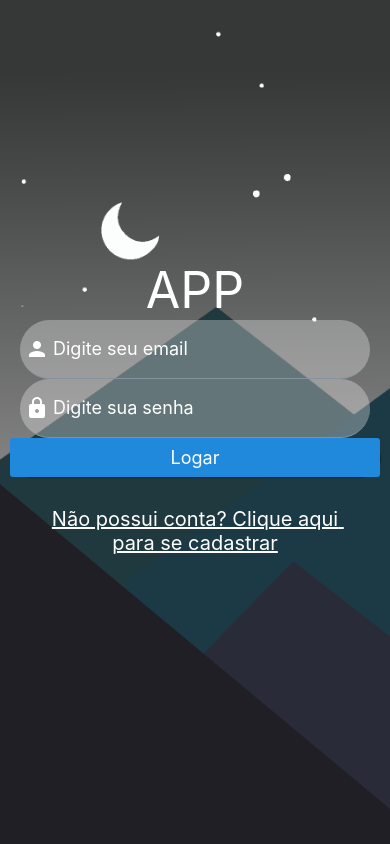
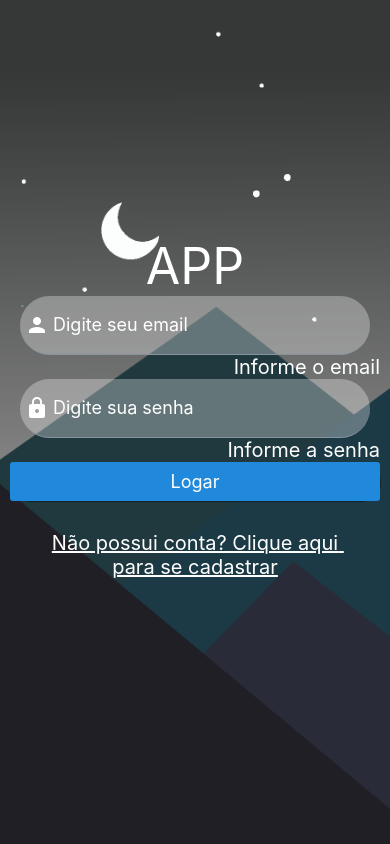
Before and after one commit to CarlosWGama/aula-react-native-expo-44, a React Native app: screen / in a window 390 px wide. Both pictures are taken after a click on the button "Logar". Built offline with nearby package versions, Linux system fonts and the light colour scheme.

Commit message:
Formulário

```diff
--- a/package.json
+++ b/package.json
@@ -10,14 +10,17 @@
     "eject": "expo eject"
   },
   "dependencies": {
+    "@types/yup": "^0.29.13",
     "expo": "~44.0.0",
     "expo-status-bar": "~1.2.0",
+    "formik": "^2.2.9",
     "react": "17.0.1",
     "react-dom": "17.0.1",
     "react-native": "0.64.3",
     "react-native-elements": "^3.4.2",
     "react-native-safe-area-context": "^3.3.2",
-    "react-native-web": "0.17.1"
+    "react-native-web": "0.17.1",
+    "yup": "^0.32.11"
   },
   "devDependencies": {
     "@babel/core": "^7.12.9",
--- a/src/screens/login/index.tsx
+++ b/src/screens/login/index.tsx
@@ -1,8 +1,10 @@
+import { Formik } from 'formik';
 import * as React from 'react';
-import { View, Text, ImageBackground, StyleSheet } from 'react-native';
+import { View, Text, ImageBackground, StyleSheet, ActivityIndicator } from 'react-native';
 import { Button, Input } from 'react-native-elements';
 import bg from './../../assets/imgs/background.png';
 import { InputRound } from './input';
+import * as Yup from 'yup';
 
 export interface LoginScreenProps {
 }
@@ -12,21 +14,46 @@ export function LoginScreen (props: LoginScreenProps) {
     const [email, setEmail] = React.useState('');
     const [senha, setSenha] = React.useState('');
 
+    //Função que exibe o login
+    const logar = async (dados) => {
+        console.log(dados)
+
+        await new Promise((resolve) => setTimeout(resolve, 3000))
+
+        if (dados.email == "teste@teste.com" && dados.senha == "123456")
+            console.log('Logado com sucesso');
+        else
+            console.log('Email ou senha incorreto');
+    }
+
     return (
         <ImageBackground source={bg} style={styles.background}>
-            <View style={styles.container}>
-                <Text style={styles.logo}>APP</Text>
+            <Formik
+                initialValues={{email, senha}}
+                validationSchema={Yup.object({
+                    email: Yup.string().required('Informe o email').email('Não é um formato de e-mail válido'),
+                    senha: Yup.string().required('Informe a senha').min(6, 'A senha precisa de 6 caracteres')
+                })}
+                onSubmit={logar}
+            >
+                {({errors, touched, handleChange, handleSubmit, handleBlur, isSubmitting}) => (
+                    <View style={styles.container}>
+                        <Text style={styles.logo}>APP</Text>
 
-                {/* EMAIL  */}
-                <InputRound placeholder='Digite seu email' icone='person' onChangeText={setEmail} />
+                        {/* EMAIL  */}
+                        <InputRound placeholder='Digite seu email' icone='person' onChangeText={handleChange('email')} onBlur={handleBlur('email')} />
+                        {touched.email && errors.email && <Text style={styles.error}>{errors.email}</Text>}
+                        {/* SENHA */}
+                        <InputRound placeholder='Digite sua senha' icone='lock' senha  onChangeText={handleChange('senha')} onBlur={handleBlur('senha')}/>
+                        {touched.senha && errors.senha && <Text style={styles.error}>{errors.senha}</Text>}
 
-                {/* SENHA */}
-                <InputRound placeholder='Digite sua senha' icone='lock' senha  onChangeText={setSenha}/>
+                        {isSubmitting && <ActivityIndicator size="large" color="blue" />}
+                        {!isSubmitting && <Button title="Logar" onPress={() => handleSubmit()} containerStyle={{borderRadius:30}} raised={true} />}
 
-                <Button title="Logar" containerStyle={{borderRadius:30}} raised={true} />
-
-                <Text style={styles.cadastrar}>Não possui conta? Clique aqui para se cadastrar</Text>
-            </View>
+                        <Text style={styles.cadastrar}>Não possui conta? Clique aqui para se cadastrar</Text>
+                    </View>
+                )}
+            </Formik>
         </ImageBackground>
     );
 }
@@ -40,6 +67,7 @@ const styles = StyleSheet.create({
         alignItems: 'stretch'
     },
     logo: { color: 'white', fontSize: 50, textAlign: 'center'},
+    error:{color:'white', fontSize: 20, textAlign:'right'},
     cadastrar: {
         color: 'white',
         fontSize: 20,
--- a/src/screens/login/input.tsx
+++ b/src/screens/login/input.tsx
@@ -5,6 +5,7 @@ import { Input } from 'react-native-elements';
 export interface InputRoundProps {
     texto?:string;
     senha?:boolean;
+    onBlur?(campo:any):void;
     icone: string;
     placeholder: string;
     onChangeText?(text:string):void;
@@ -17,6 +18,7 @@ function InputRoundComponent (props: InputRoundProps) {
             {props.texto && <Text style={styles.texto}>{props.texto}</Text>}
             <Input placeholder={props.placeholder}
             leftIcon={{name:props.icone, color:'white'}}
+            onBlur={props.onBlur}
             placeholderTextColor="white"
             inputContainerStyle={styles.containerInput}
             inputStyle={{color:'white'}}
--- a/tsconfig.json
+++ b/tsconfig.json
@@ -1,6 +1,7 @@
 {
   "extends": "expo/tsconfig.base",
   "compilerOptions": {
-    "strict": true
+    "strict": true,
+    "noImplicitAny": false
   }
 }
```
Also changed, not shown: 1 other file (tests, documents, lock files or other folders).
